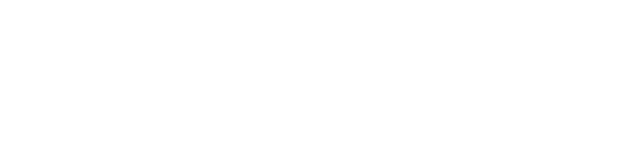
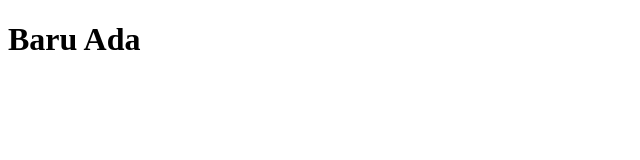
Before and after one commit to RasyidR2/remote_simulasi, a plain HTML site: page news.html in a window 1280 px wide. Shown: the whole page, without its empty margins (0-640 px from the left). Drawn offline with Linux system fonts and the light colour scheme.

Commit message:
Menambahkan h1 di news.html

```diff
--- a/news.html
+++ b/news.html
@@ -6,6 +6,6 @@
     <title>Halaman Baru</title>
 </head>
 <body>
-
+    <h1>Baru Ada</h1>
 </body>
 </html>
```
